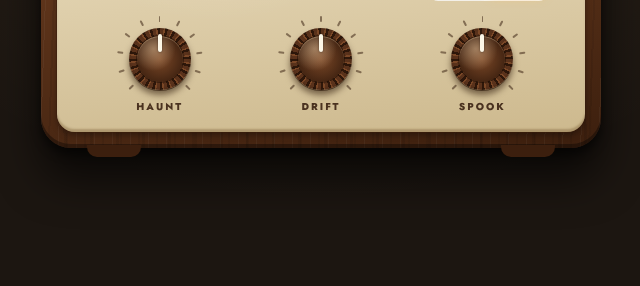
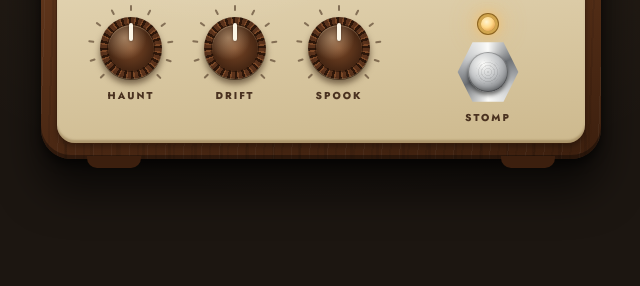
Before and after one commit to starzonmyarmz/ghosted, a plain HTML site: page ui/index.html in a window 1280 px wide. Shown: the part 514-800 px from the top of the page, without its empty margins (319-959 px from the left). Drawn offline with Linux system fonts and the light colour scheme.

Commit message:
Add a footswitch
Stomp is a new on/off parameter, on by default. Off sets the wet mix to
zero, so the ghosts fade out over the existing 50 ms gain glide and the
dry signal passes untouched.

On the radio it's a chrome hex-nut stomp switch under the tuning column,
with an amber pilot lamp above it. Off darkens the lamp, dims the dial
to grey and sends the dial ghosts away. The radio grew 22 px, so the
window is now 600×590.

Co-Authored-By: Claude Opus 5.5 <noreply@anthropic.com>
Claude-Session: https://claude.ai/code/session_01M6vpxRxRJN3Pphm2X7iDeK

```diff
--- a/ui/index.html
+++ b/ui/index.html
@@ -38,6 +38,10 @@
     --cloth-lo: #8a6236;
     --ghost: #fffdf4;
     --pill: #2b1a0e;
+    --chrome-hi: #fbfbf9;
+    --chrome: #c4c6c8;
+    --chrome-lo: #6d7074;
+    --lamp-off: #6b3a12;
     --label: "Jost", Futura, sans-serif;
   }
 
@@ -145,6 +149,9 @@
       inset 0 0 22px rgb(140 70 10 / 0.55),
       0 0 0 3px var(--bakelite-lo),
       0 2px 0 4px rgb(255 255 255 / 0.6);
+    transition: filter 300ms ease;
+
+    [data-stomp="off"] & { filter: saturate(0.35) brightness(0.72); }
 
     &::after {
       content: "";
@@ -204,6 +211,8 @@
     &:nth-child(2) .eyes { translate: -1.5px 0.5px; }
     &:nth-child(3) .eyes { translate: 1.5px -0.5px; }
   }
+
+  [data-stomp="off"] .ghost { opacity: 0; }
 
   [data-voices="2"] .ghost {
     &.loose { opacity: 0; }
@@ -490,11 +499,80 @@
     box-shadow: none;
   }
 
+  .bottom {
+    display: grid;
+    grid-template-columns: 1fr auto;
+    gap: 22px;
+    align-items: start;
+    padding-block-start: 12px;
+  }
+
   .row {
     display: flex;
     justify-content: space-around;
     align-items: start;
-    padding-block-start: 12px;
+  }
+
+  /* ---------- footswitch ---------- */
+
+  .footswitch {
+    display: grid;
+    justify-items: center;
+    gap: 10px;
+    inline-size: 150px;
+  }
+
+  .lamp {
+    inline-size: 14px;
+    aspect-ratio: 1;
+    border-radius: 50%;
+    background: radial-gradient(circle at 40% 35%, #c98a4a, var(--lamp-off) 65%);
+    box-shadow:
+      0 0 0 3px var(--brass),
+      0 0 0 4px var(--brass-lo),
+      inset 0 -2px 3px rgb(0 0 0 / 0.45);
+    transition: background 80ms, box-shadow 80ms;
+
+    [data-stomp="on"] & {
+      background: radial-gradient(circle at 40% 35%, var(--glow-hot), var(--glow) 45%, var(--glow-edge));
+      box-shadow:
+        0 0 0 3px var(--brass),
+        0 0 0 4px var(--brass-lo),
+        0 0 12px 3px rgb(255 190 90 / 0.75),
+        0 0 26px 8px rgb(255 190 90 / 0.3);
+    }
+  }
+
+  .stomp {
+    position: relative;
+    inline-size: 62px;
+    aspect-ratio: 1;
+    cursor: pointer;
+    background: conic-gradient(var(--chrome-hi), var(--chrome-lo) 60deg, var(--chrome) 120deg, var(--chrome-hi) 180deg, var(--chrome-lo) 240deg, var(--chrome) 300deg, var(--chrome-hi));
+    clip-path: polygon(25% 2%, 75% 2%, 99% 50%, 75% 98%, 25% 98%, 1% 50%);
+
+    &::before, &::after {
+      content: "";
+      position: absolute;
+      border-radius: 50%;
+      transition: scale 70ms;
+    }
+
+    &::before {
+      inset: 17%;
+      background: radial-gradient(circle at 38% 30%, var(--chrome-hi), var(--chrome) 42%, var(--chrome-lo) 88%);
+      box-shadow:
+        0 3px 4px rgb(0 0 0 / 0.55),
+        inset 0 0 0 1px rgb(0 0 0 / 0.25),
+        inset 0 -3px 4px rgb(0 0 0 / 0.25);
+    }
+
+    &::after {
+      inset: 30%;
+      background: repeating-radial-gradient(circle, rgb(0 0 0 / 0.08) 0 1px, transparent 1px 3px);
+    }
+
+    &:active::before, &:active::after { scale: 0.94; }
   }
 
   /* ---------- voices keys ---------- */
@@ -596,10 +674,13 @@
       </div>
     </div>
 
-    <div class="row">
-      <div class="control" data-knob="haunt" style="--size: 62px"></div>
-      <div class="control" data-knob="drift" style="--size: 62px"></div>
-      <div class="control" data-knob="spook" style="--size: 62px"></div>
+    <div class="bottom">
+      <div class="row">
+        <div class="control" data-knob="haunt" style="--size: 62px"></div>
+        <div class="control" data-knob="drift" style="--size: 62px"></div>
+        <div class="control" data-knob="spook" style="--size: 62px"></div>
+      </div>
+      <div class="footswitch" data-stomp-switch="stomp"></div>
     </div>
   </div>
 </main>
@@ -635,6 +716,8 @@
   function decorate(p) {
     if (p.id === "voices") {
       radio.dataset.voices = p.value >= 0.5 ? "4" : "2";
+    } else if (p.id === "stomp") {
+      radio.dataset.stomp = p.value >= 0.5 ? "on" : "off";
     } else {
       radio.style.setProperty(`--${p.id}`, p.value.toFixed(4));
     }
@@ -784,9 +867,32 @@
     });
   }
 
+  function buildStomp(host) {
+    const id = host.dataset.stompSwitch;
+    const p = params.get(id);
+    if (!p) return;
+
+    const lamp = document.createElement("span");
+    lamp.className = "lamp";
+    const button = document.createElement("button");
+    button.className = "stomp";
+    button.setAttribute("aria-label", p.name);
+    const label = document.createElement("span");
+    label.className = "label";
+    label.textContent = p.name;
+    host.replaceChildren(lamp, button, label);
+
+    views.set(id, (p) => {
+      button.setAttribute("aria-pressed", String(p.value >= 0.5));
+      decorate(p);
+    });
+    button.addEventListener("click", () => gesture(id, () => setParam(id, p.value >= 0.5 ? 0 : 1)));
+  }
+
   function build() {
     document.querySelectorAll("[data-knob]").forEach(buildKnob);
     document.querySelectorAll("[data-keys]").forEach(buildKeys);
+    document.querySelectorAll("[data-stomp-switch]").forEach(buildStomp);
     for (const p of params.values()) views.get(p.id)?.(p);
   }
 
@@ -836,6 +942,7 @@
       { id: "drift", name: "Drift", steps: 0, default: 0.5, text: pct },
       { id: "spook", name: "Spook", steps: 0, default: 0.5, text: pct },
       { id: "voices", name: "Voices", steps: 1, default: 1, options: ["2", "4"], text: (n) => (n >= 0.5 ? "4" : "2") },
+      { id: "stomp", name: "Stomp", steps: 1, default: 1, options: ["Off", "On"], text: (n) => (n >= 0.5 ? "On" : "Off") },
     ];
     const values = Object.fromEntries(specs.map((s) => [s.id, s.default]));
     const send = (msg) => setTimeout(() => window.onPluginMessage(msg));
```
Also changed, not shown: docs/ghosted.jpg, 6 other files.
